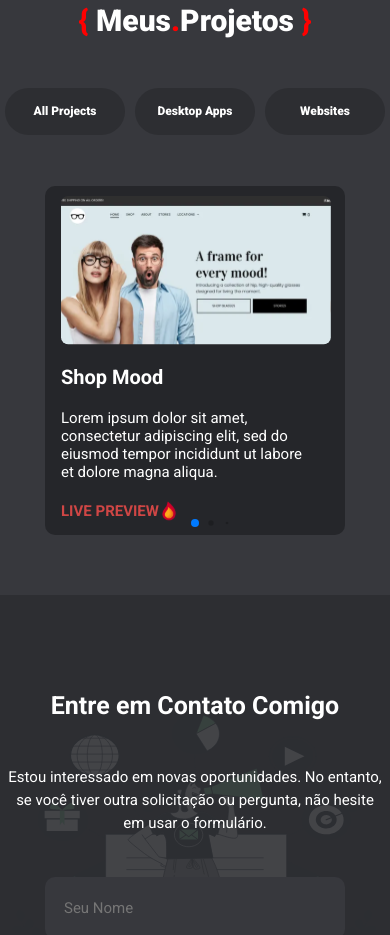
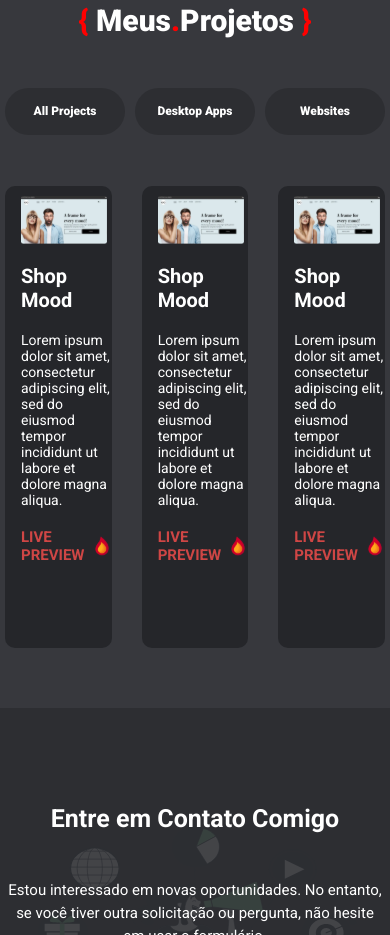
Before and after one commit to PedroAlex65/portifolio, a React (Vite) app: page / in a window 390 px wide. Shown: the part 3560-4495 px from the top of the page. Built offline with nearby package versions, Linux system fonts and the light colour scheme.

Commit message:
swiper-correction

```diff
--- a/src/Componentes/Swiper/SwiperSlider.jsx
+++ b/src/Componentes/Swiper/SwiperSlider.jsx
@@ -15,11 +15,12 @@ const SwiperSlider = () => {
 
   useEffect(() => {
     function displayMobile() {
-      if (window.innerWidth > 449) {
+      if (window.innerWidth < 449) {
         setMobile(true);
+        console.log("Tela Menor que 449px");
+      } else {
         console.log("Tela Maior que 449px");
-      } else {
-        console.log("Tela Menor que 449px");
+
       }
     }
     displayMobile();
@@ -35,71 +36,13 @@ const SwiperSlider = () => {
     <>
       {mobile ? (
         <Swiper
-          className="mySwiperPagination"
-          slidesPerView={3}
-          spaceBetween={40}
         pagination={{
-            clickable: true,
+          dynamicBullets: true,
         }}
         modules={[Pagination]}
+        className="mySwiper"
         >
-          {" "}
-          <SwiperSlide className="cardSlider">
-            <div className="box-projects">
-              <img className="image-projects" src={ProjectFrame} alt="" />
-              <h1>Shop Mood</h1>
-              <p>
-                Lorem ipsum dolor sit amet, consectetur adipiscing elit, sed do
-                eiusmod tempor incididunt ut labore et dolore magna aliqua.
-              </p>
-              <div className="live">
-                <h2>LIVE PREVIEW</h2>
-                <img src={Fire} alt="" />
-              </div>
-            </div>
-          </SwiperSlide>
-          <SwiperSlide className="cardSlider">
-            <div className="box-projects">
-              <img className="image-projects" src={ProjectFrame} alt="" />
-              <h1>Shop Mood</h1>
-              <p>
-                Lorem ipsum dolor sit amet, consectetur adipiscing elit, sed do
-                eiusmod tempor incididunt ut labore et dolore magna aliqua.
-              </p>
-              <div className="live">
-                <h2>LIVE PREVIEW</h2>
-                <img src={Fire} alt="" />
-              </div>
-            </div>
-          </SwiperSlide>
-          <SwiperSlide className="cardSlider">
-            <div className="box-projects">
-              <img className="image-projects" src={ProjectFrame} alt="" />
-              <h1>Shop Mood</h1>
-              <p>
-                Lorem ipsum dolor sit amet, consectetur adipiscing elit, sed do
-                eiusmod tempor incididunt ut labore et dolore magna aliqua.
-              </p>
-              <div className="live">
-                <h2>LIVE PREVIEW</h2>
-                <img src={Fire} alt="" />
-              </div>
-            </div>
-          </SwiperSlide>
-          <SwiperSlide className="cardSlider">
-            <div className="box-projects">
-              <img className="image-projects" src={ProjectFrame} alt="" />
-              <h1>Shop Mood</h1>
-              <p>
-                Lorem ipsum dolor sit amet, consectetur adipiscing elit, sed do
-                eiusmod tempor incididunt ut labore et dolore magna aliqua.
-              </p>
-              <div className="live">
-                <h2>LIVE PREVIEW</h2>
-                <img src={Fire} alt="" />
-              </div>
-            </div>
-          </SwiperSlide>
+
           <SwiperSlide className="cardSlider">
             <div className="box-projects">
               <img className="image-projects" src={ProjectFrame} alt="" />
@@ -145,26 +88,14 @@ const SwiperSlider = () => {
         </Swiper>
       ) : (
         <Swiper
+        slidesPerView={3}
+        spaceBetween={30}
         pagination={{
-            dynamicBullets: true,
+          clickable: true,
         }}
         modules={[Pagination]}
-          className="mySwiperPagination"
+        className="mySwiper"
       >
-           <SwiperSlide className="cardSlider">
-            <div className="box-projects">
-              <img className="image-projects" src={ProjectFrame} alt="" />
-              <h1>Shop Mood</h1>
-              <p>
-                Lorem ipsum dolor sit amet, consectetur adipiscing elit, sed do
-                eiusmod tempor incididunt ut labore et dolore magna aliqua.
-              </p>
-              <div className="live">
-                <h2>LIVE PREVIEW</h2>
-                <img src={Fire} alt="" />
-              </div>
-            </div>
-          </SwiperSlide>
           <SwiperSlide className="cardSlider">
             <div className="box-projects">
               <img className="image-projects" src={ProjectFrame} alt="" />
--- a/src/Componentes/Swiper/style.css
+++ b/src/Componentes/Swiper/style.css
@@ -64,7 +64,6 @@ p {
     }
 
     .box-projects>img {
-        max-width: 95%;
     }
 
     h1 {
@@ -77,7 +76,7 @@ p {
         color: #fff;
         margin-top: 20px;
         max-width: 250px;
-        font-size: 15px;
+        font-size: 14px;
 
     }
 
```
Lines whose indentation alone changed are shown as unchanged.
